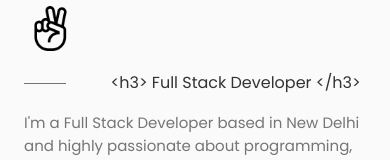
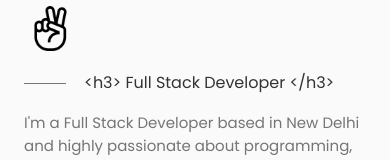
Before and after one commit to iamvishalrathi/My-PortFolio-Website, a React (Create React App) app: page / in a window 390 px wide. Shown: the part 377-537 px from the top of the page. Built offline with nearby package versions, Linux system fonts and the light colour scheme.

Commit message:
Improve home subtitle text handling with overflow ellipsis

```diff
--- a/src/components/home/Home.css
+++ b/src/components/home/Home.css
@@ -135,8 +135,11 @@
     }
 
     .home__subtitle {
-        padding-left: 3.75;
+        padding-left: 3.75rem;
         margin-bottom: var(--mb-1);
+        white-space: nowrap;
+        overflow: hidden;
+        text-overflow: ellipsis;
     }
 
     .home__subtitle::before {
@@ -166,6 +169,12 @@
     .home__data {
         width: max-content;
     }
+
+    .home__subtitle {
+        white-space: nowrap;
+        overflow: hidden;
+        text-overflow: ellipsis;
+    }
 }
 
 /* For medium devices */
@@ -190,6 +199,12 @@
     .home__scroll {
         display: none;
     }
+
+    .home__subtitle {
+        white-space: nowrap;
+        overflow: hidden;
+        text-overflow: ellipsis;
+    }
 }
 
 /* For small devices */
@@ -203,4 +218,10 @@
         width: 35px;
         height: 35px;
     }
+
+    .home__subtitle {
+        white-space: nowrap;
+        overflow: hidden;
+        text-overflow: ellipsis;
+    }
 }
```
